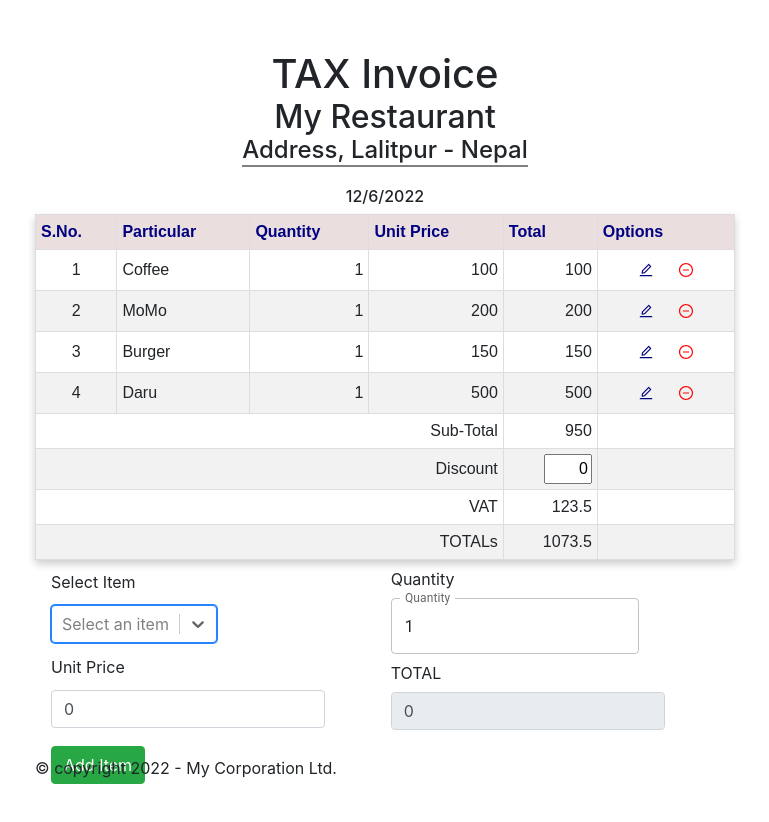
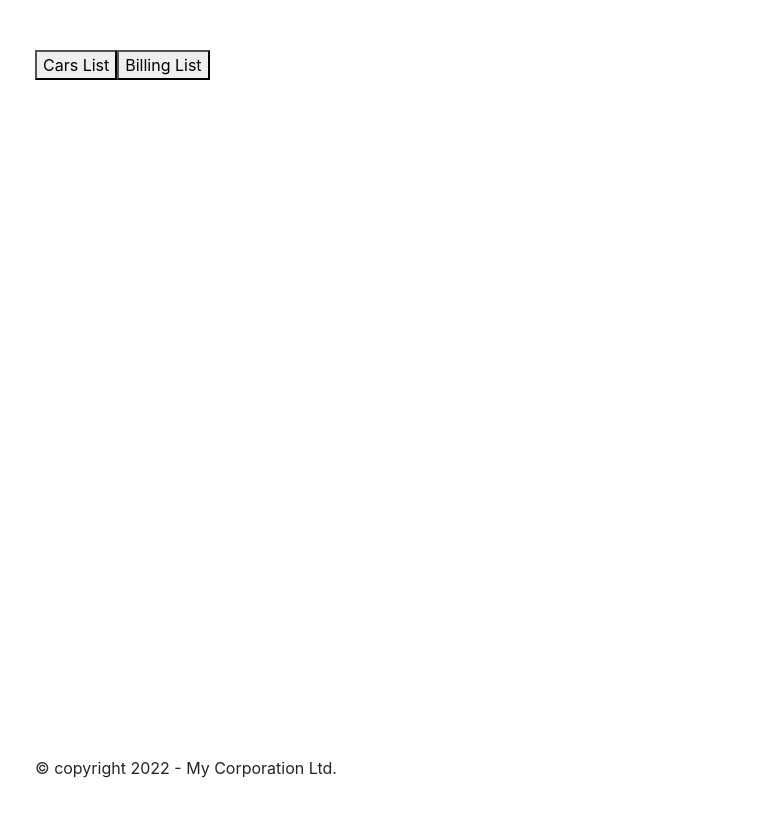
Before and after one commit to Gopal-Bhattarai/React, a React (Create React App) app: page / in a window 1280 px wide. Shown: the top 822 px of the page, without its empty margins (255-1024 px from the left). Built offline with nearby package versions, Linux system fonts and the light colour scheme.

Commit message:
basic pages navigation using State hook

```diff
--- a/src/App.js
+++ b/src/App.js
@@ -1,14 +1,19 @@
 // import "./App.css";
+import { useState } from "react";
 import { ToastContainer } from "react-toastify";
 import "./billing.css";
 
 import BillingList from "./component/BillingList";
-// import CarsList from "./component/CarsList";
+import CarsList from "./component/CarsList";
 import Footer from "./component/Footer";
 
 function App() {
+  const [selectList, setSelectList] = useState("");
   return (
     <div className="App">
+      <button onClick={() => setSelectList('carslist')}>Cars List</button>
+      <button onClick={() => setSelectList('bilinglist')}>Billing List</button>
+
       <ToastContainer
         position="top-center"
         autoClose={5000}
@@ -21,8 +26,8 @@ function App() {
         pauseOnHover
         theme="light"
         />
-      {/* <CarsList /> */}
-      <BillingList />
+      {selectList==='carslist' && <CarsList />}
+      {selectList==='bilinglist' && <BillingList /> }
       <Footer />
     </div>
   );
--- a/src/component/BillingList.js
+++ b/src/component/BillingList.js
@@ -264,9 +264,7 @@ function BillingList() {
             /> */}
         </div>
 
-        <div className="form-inline">
-          <label className="form-control-plaintext">Quantity</label>
-
+        <div className="form-inline mt-3">
           <TextField
             type="text"
             label="Quantity"
```
